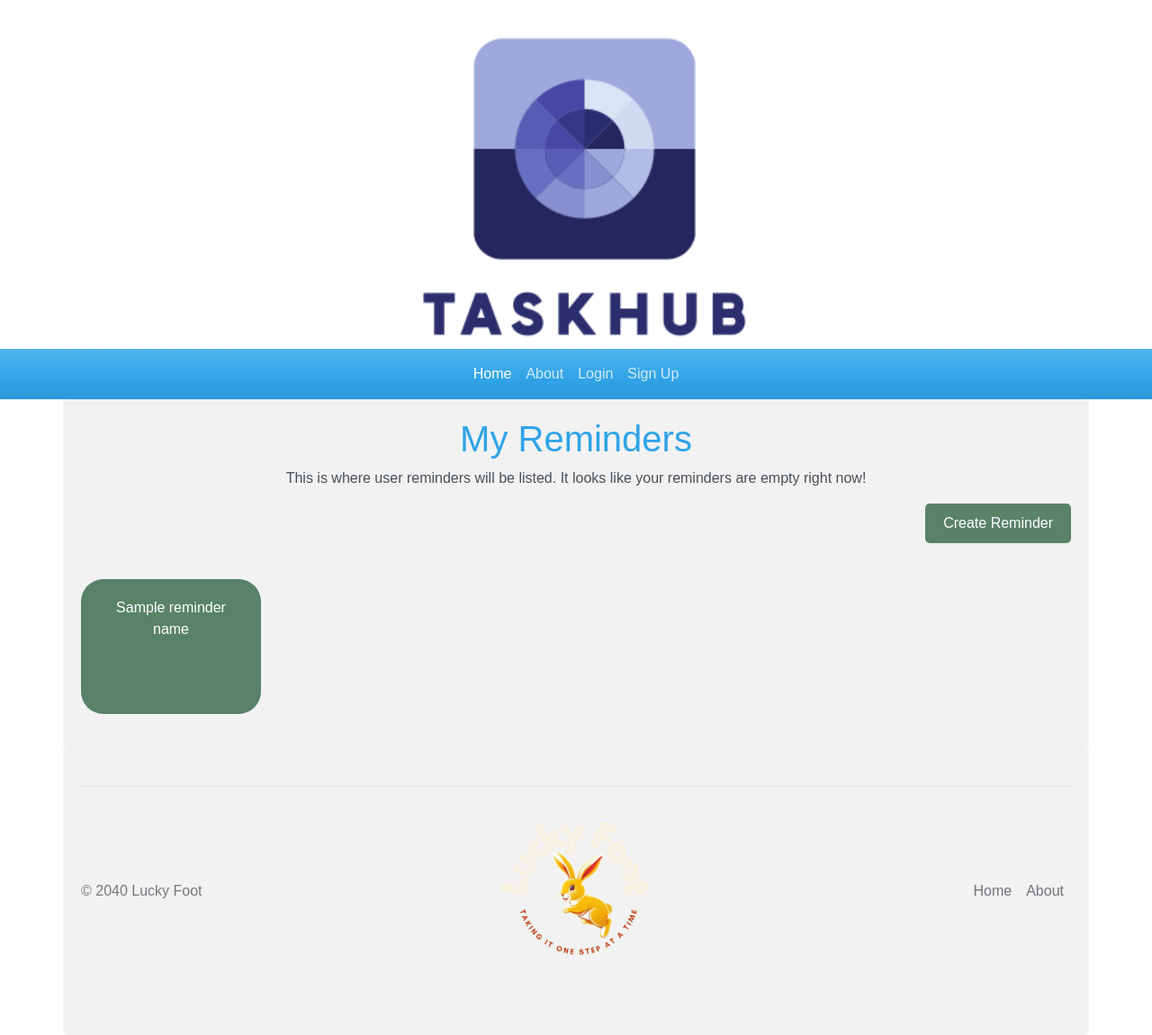
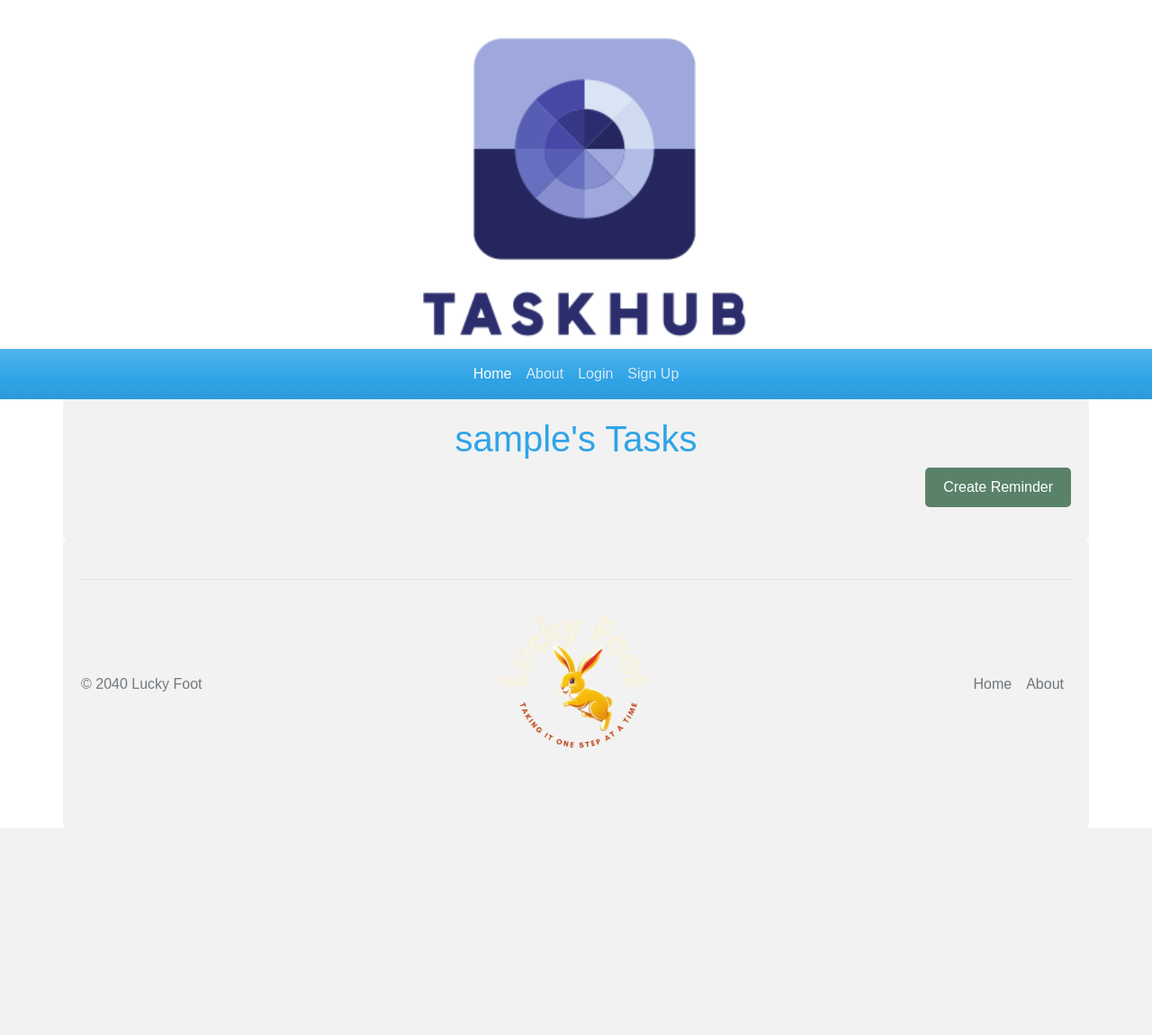
Before and after one commit to susanna3003/Capstone2024, a Flask app: template Taskhub/Flask Web App/website/templates/reminderHome.html in a window 1280 px wide. Shown: the whole page at 90% size. After the commit the page ends 921 px from the top, so only its background shows below. Run offline with Flask 3, Linux system fonts and the light colour scheme; the template is opened without the code that fills it: most values are stand-ins (such as "Sample title", 1, 10 or a date in 2020); some libraries are stand-ins or nearby versions.

Commit message:
updated auth and reminder routes

```diff
--- a/Taskhub/Flask Web App/website/templates/reminderHome.html
+++ b/Taskhub/Flask Web App/website/templates/reminderHome.html
@@ -123,8 +123,16 @@
 }
 </style>
 
-<h1>My Reminders</h1>
-<p>This is where user reminders will be listed. It looks like your reminders are empty right now!</p>
+<h1>{{ username }}'s Tasks</h1>
+{% if tasksExist == 1 %}
+  {% if taskCount == 1 %}
+    <h3>{{ taskCount }} current task.</h3>
+  {% elif taskCount > 1 %}
+    <h3>{{ taskCount }} current tasks.</h3>
+  {% elif taskCount == 0 %}
+    <h3>You do not have any current tasks.</h3>
+  {% endif %}
+{% endif %}
 
 <p align="right"><button id="createReminderButton" onclick="openModal()">Create Reminder</button></p>
 
@@ -165,11 +173,6 @@
         <br>
         <button type="submit">Submit</button>
       </form>
-</div>
-
-<div>
-  <br>
-  <p id="rcorners1">{{reminderName}}</p>
 </div>
 
 <script src="script.js"></script>
--- a/Taskhub/Flask Web App/website/templates/taskHome.html
+++ b/Taskhub/Flask Web App/website/templates/taskHome.html
@@ -200,14 +200,11 @@
     </form>
 </div>
 <div id="alertMessage"></div>
-<div>
-  <br>
-  <p id="rcorners1">{{taskName}}</p>
-</div>
 
 <!--Google API Script-->
 <script src="https://maps.googleapis.com/maps/api/js?key=AIzaSyDoIWC5he72pbqM7s1zHyu3ef2ll6ylpHU&libraries=places"></script>
 
+<!-- pop-up form script -->
 <script>
   // Get the button element
   var createTaskButton = document.getElementById("createTaskButton");
```
Also changed, not shown: Taskhub/Flask Web App/website/auth.py (+4 -4 lines), Taskhub/Flask Web App/taskDatabase.db.
